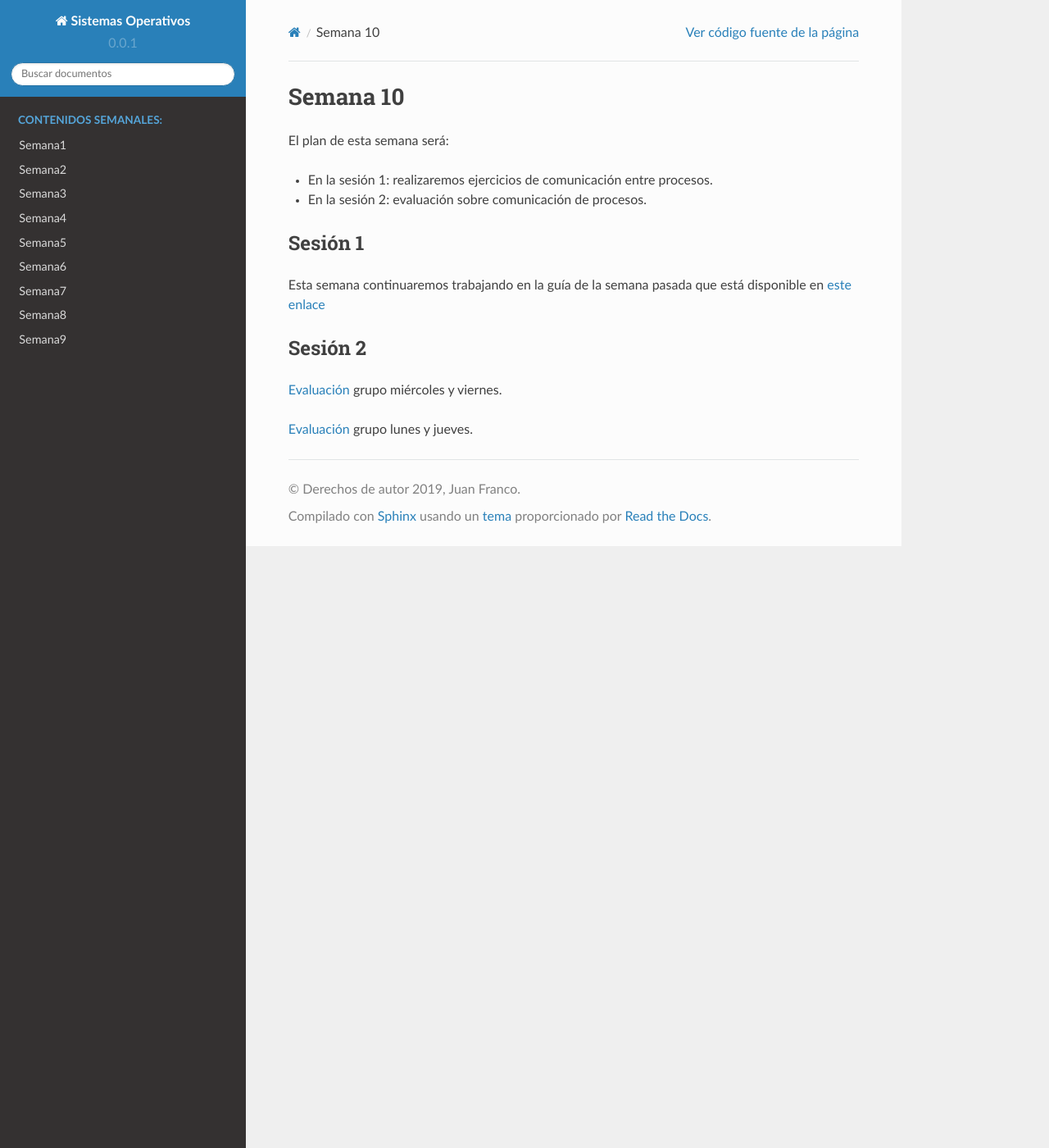
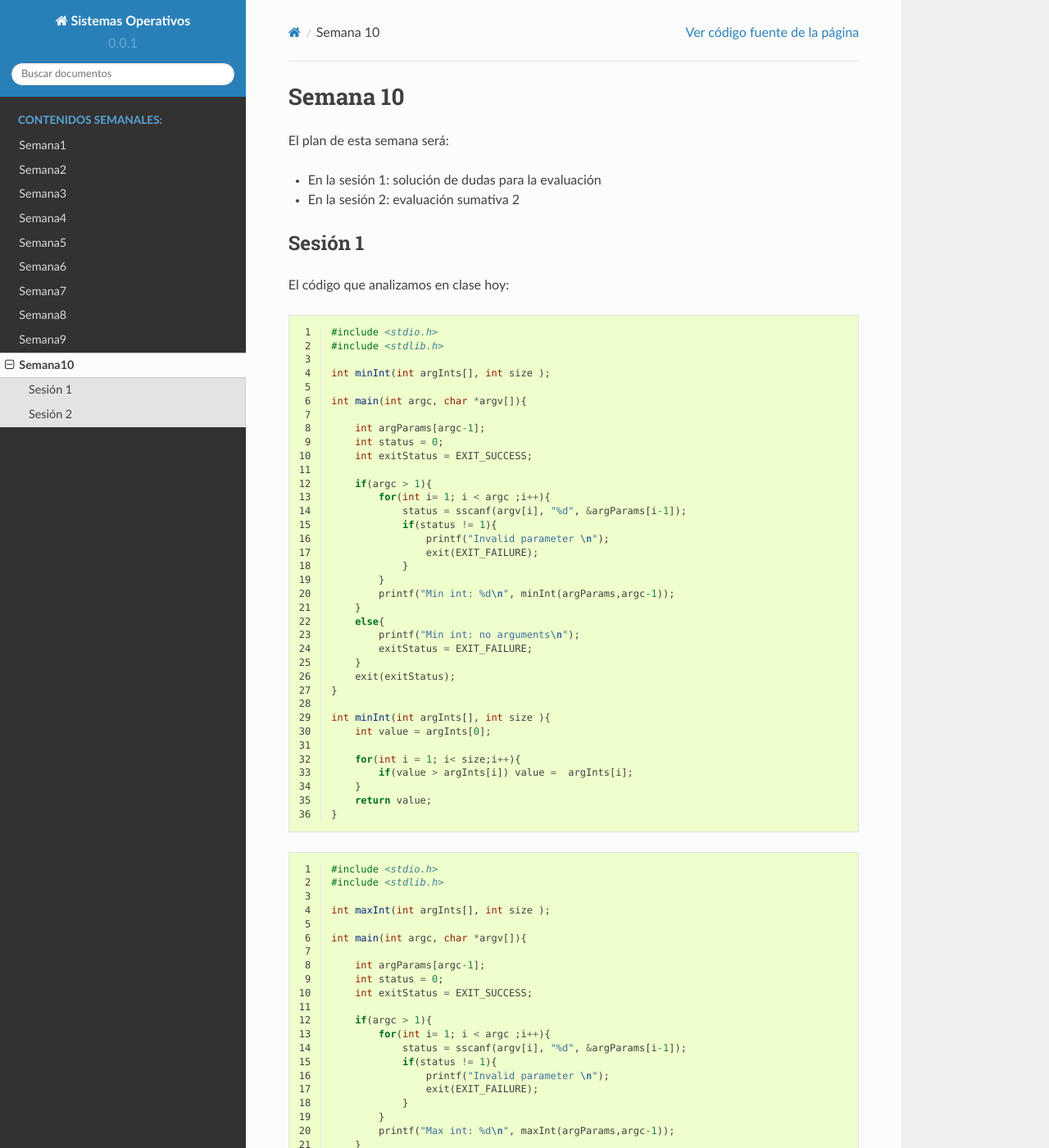
Before and after one commit to juanferfranco/sistemasoperativos, a Sphinx documentation site: the page built from docs/_semana10/semana10.rst, in a window 1280 px wide and 1400 px high. Shown: the whole window at 82% size. Built offline with Sphinx 7.4.7 and the Read the Docs theme 2.0.0, drawn with Linux system fonts in a browser that asks for light colours; some of the changed text lies outside the part shown.

Commit message:
add week 10

```diff
--- a/docs/_semana10/semana10.rst
+++ b/docs/_semana10/semana10.rst
@@ -2,16 +2,181 @@ Semana 10
 ===========
 El plan de esta semana será:
 
-* En la sesión 1: realizaremos ejercicios de comunicación entre procesos.
-* En la sesión 2: evaluación sobre comunicación de procesos.
+* En la sesión 1: solución de dudas para la evaluación
+* En la sesión 2: evaluación sumativa 2
 
 Sesión 1
 ---------
-Esta semana continuaremos trabajando en la guía de la semana pasada
-que está disponible en `este enlace <https://drive.google.com/open?id=1Xwed5QjfMS0zGVsQG8tVgL7aXQ8jxwZZUKN4tDurTDQ>`__
+
+El código que analizamos en clase hoy:
+
+.. code-block:: c
+   :linenos:
+
+   #include <stdio.h>
+   #include <stdlib.h>
+
+   int minInt(int argInts[], int size );
+
+   int main(int argc, char *argv[]){
+
+       int argParams[argc-1];
+       int status = 0;
+       int exitStatus = EXIT_SUCCESS;
+
+       if(argc > 1){
+           for(int i= 1; i < argc ;i++){
+               status = sscanf(argv[i], "%d", &argParams[i-1]);
+               if(status != 1){
+                   printf("Invalid parameter \n");
+                   exit(EXIT_FAILURE);
+               }
+           }
+           printf("Min int: %d\n", minInt(argParams,argc-1));
+       }
+       else{
+           printf("Min int: no arguments\n");
+           exitStatus = EXIT_FAILURE;
+       }
+       exit(exitStatus);
+   }
+
+   int minInt(int argInts[], int size ){
+       int value = argInts[0];
+
+       for(int i = 1; i< size;i++){
+           if(value > argInts[i]) value =  argInts[i];
+       }
+       return value;
+   }
+
+.. code-block:: c
+   :linenos:
+
+   #include <stdio.h>
+   #include <stdlib.h>
+
+   int maxInt(int argInts[], int size );
+
+   int main(int argc, char *argv[]){
+
+       int argParams[argc-1];
+       int status = 0;
+       int exitStatus = EXIT_SUCCESS;
+
+       if(argc > 1){
+           for(int i= 1; i < argc ;i++){
+               status = sscanf(argv[i], "%d", &argParams[i-1]);
+               if(status != 1){
+                   printf("Invalid parameter \n");
+                   exit(EXIT_FAILURE);
+               }
+           }
+           printf("Max int: %d\n", maxInt(argParams,argc-1));
+       }
+       else{
+           printf("Max int: no arguments\n");
+           exitStatus = EXIT_FAILURE;
+       }
+       exit(exitStatus);
+   }
+
+   int maxInt(int argInts[], int size ){
+       int value = argInts[0];
+
+       for(int i = 1; i< size;i++){
+           if(argInts[i] > value) value =  argInts[i];
+       }
+
+       return value;
+   }
+
+.. code-block:: c
+   :linenos:
+
+   #include <stdio.h>
+   #include <stdlib.h>
+
+   double meanInt(int argInts[], int size );
+
+   int main(int argc, char *argv[]){
+       int argParams[argc-1];
+       int status = 0;
+       int exitStatus = EXIT_SUCCESS;
+       if(argc > 1){
+           for(int i= 1; i < argc ;i++){
+               status = sscanf(argv[i], "%d", &argParams[i-1]);
+               if(status != 1){
+                   printf("Invalid parameter \n");
+                   exit(EXIT_FAILURE);
+               }
+           }
+           printf("Mean: %lf\n", meanInt(argParams,argc-1));
+       }
+       else{
+           printf("Mean: no arguments\n");
+           exitStatus = EXIT_FAILURE;
+       }
+       exit(exitStatus);
+   }
+
+   double meanInt(int argInts[], int size ){
+       double value = 0;
+
+       for(int i = 0; i< size;i++){
+           value = value + argInts[i];
+       }
+
+       return value/size;
+   }
+
+
+
+.. code-block:: c
+   :linenos:
+
+   #include <stdio.h>
+   #include <stdlib.h>
+   #include <unistd.h>
+   #include <sys/types.h>
+   #include <sys/wait.h>
+
+   int main(int argc, char *argv[]){
+
+       char *argvFork[argc+1];
+
+       for(int i = 1; i < argc;i++){
+           argvFork[i] = argv[i];
+       }
+       argvFork[argc] = NULL;
+
+       pid_t hijo;
+       for(int i = 1; i <= 3;i++){
+           hijo = fork();
+           switch(hijo){
+               case -1:
+                   printf("error al crear hijo %d\n", i);
+                   exit(EXIT_FAILURE);
+               break;
+               case 0:
+                   if(i == 1) argvFork[0]= "./min";
+                   else if(i==2) argvFork[0]= "./max";
+                   else argvFork[0]= "./mean";
+                   execv(argvFork[0],argvFork);
+                   printf("HIJO%d:",i);
+                   perror("execv fail");
+                   exit(EXIT_FAILURE);
+               break;
+               default:
+               break;
+           }
+       }
+       wait(NULL);
+       wait(NULL);
+       wait(NULL);
+       exit(EXIT_SUCCESS);
+   }
+
 
 Sesión 2
 ---------
-`Evaluación <https://drive.google.com/open?id=1u2uvL67MgTy21FuiiWjVb5apW6hk7FMhSiF-i4W_RjM>`__ grupo miércoles y viernes.
-
-`Evaluación <https://drive.google.com/open?id=1FizSKy7WCEnx_AKWiEE2NKtPJU3FRE2zN0-QtwZksmo>`__ grupo lunes y jueves.
--- a/docs/index.rst
+++ b/docs/index.rst
@@ -84,7 +84,7 @@ Datos de contacto
    Semana7 <_semana7/semana7>
    Semana8 <_semana8/semana8>
    Semana9 <_semana9/semana9>
-..   Semana10 <_semana10/semana10>
+   Semana10 <_semana10/semana10>
 ..   Semana11 <_semana11/semana11>
 ..   Semana12 <_semana12/semana12>
 ..   Semana13 <_semana13/semana13>
```
